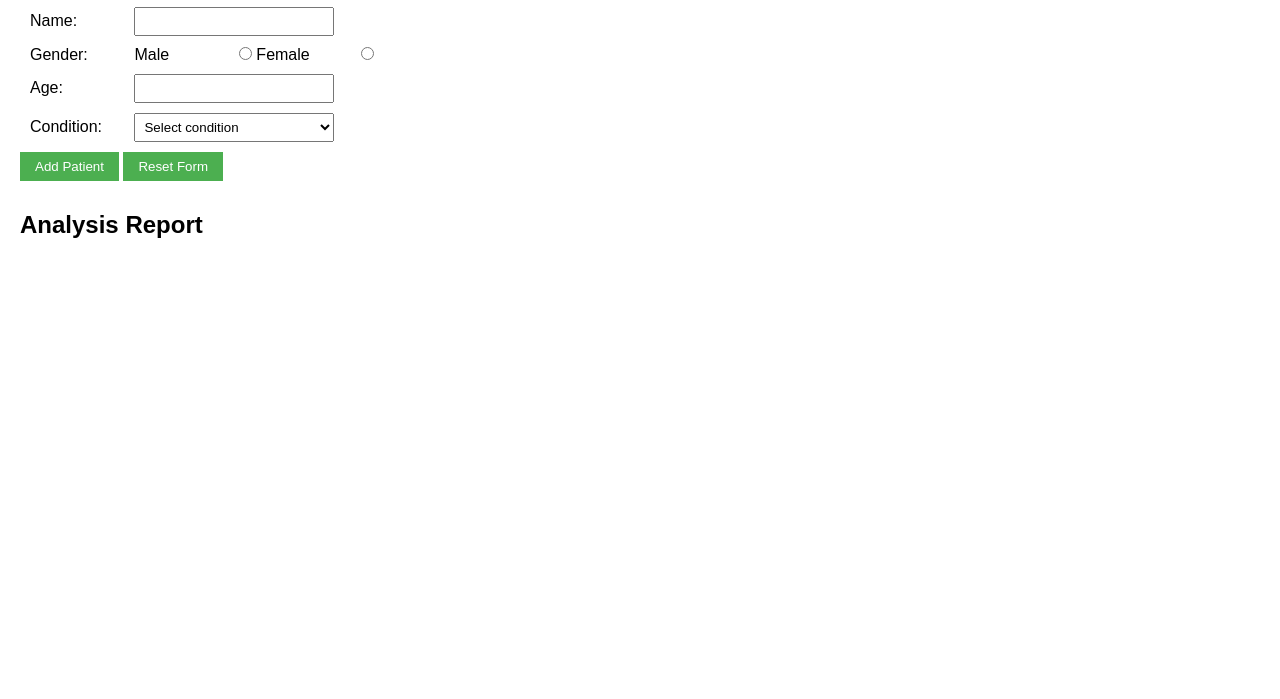
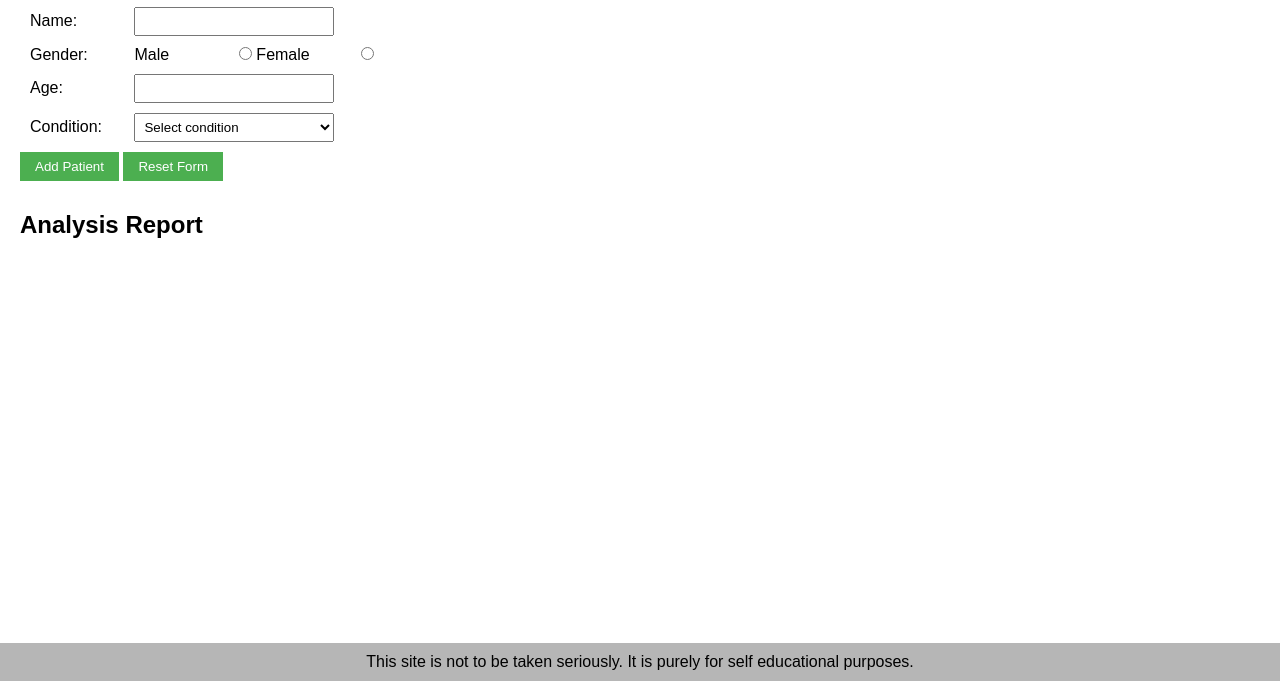
Before and after one commit to diogomreiras/heath_census, a plain HTML site: page index.html in a window 1280 px wide. Shown: the part 119-818 px from the top of the page. Drawn offline with Linux system fonts and the light colour scheme.

Commit message:
Adds a footer with disclaimer

```diff
--- a/health_analysis.css
+++ b/health_analysis.css
@@ -1,3 +1,20 @@
+/* Basic styles for the body and footer */
+body {
+  font-family: Arial, sans-serif;
+  margin-bottom: 20px;
+}
+
+footer {
+  position: fixed;
+  left: 0;
+  bottom: 0;
+  width: 100%;
+  background-color: rgb(182, 182, 182);
+  /* color: white; */
+  text-align: center;
+  padding: 10px;
+}
+
 /* Basic CSS for the navigation bar */
 
 * {
@@ -31,11 +48,8 @@ nav a {
   font-weight: bold;
 }
 
+
 /* Basic CSS for the form elements */
-body {
-  font-family: Arial, sans-serif;
-  margin-bottom: 20px;
-}
 
 h1 {
   /* margin-bottom: 20px; */
@@ -69,7 +83,9 @@ button:hover {
   background-color: #45a049;
 }
 
+
 /* Basic CSS for the report section */
+
 h2 {
   margin-top: 30px;
 }
@@ -82,8 +98,8 @@ h2 {
 }
 
 #result {
-  height: 400px;
-  width: 500px;
+  /* height: 400px;
+  width: 500px; */
   display: flex;
   align-items: center;
   justify-content: space-around;
--- a/index.html
+++ b/index.html
@@ -57,5 +57,8 @@
     </div>
     <script src="./health_analysis.js"></script>
 </body>
+<footer>
+    <p>This site is not to be taken seriously. It is purely for self educational purposes.</p>
+</footer>
 
 </html>
```
